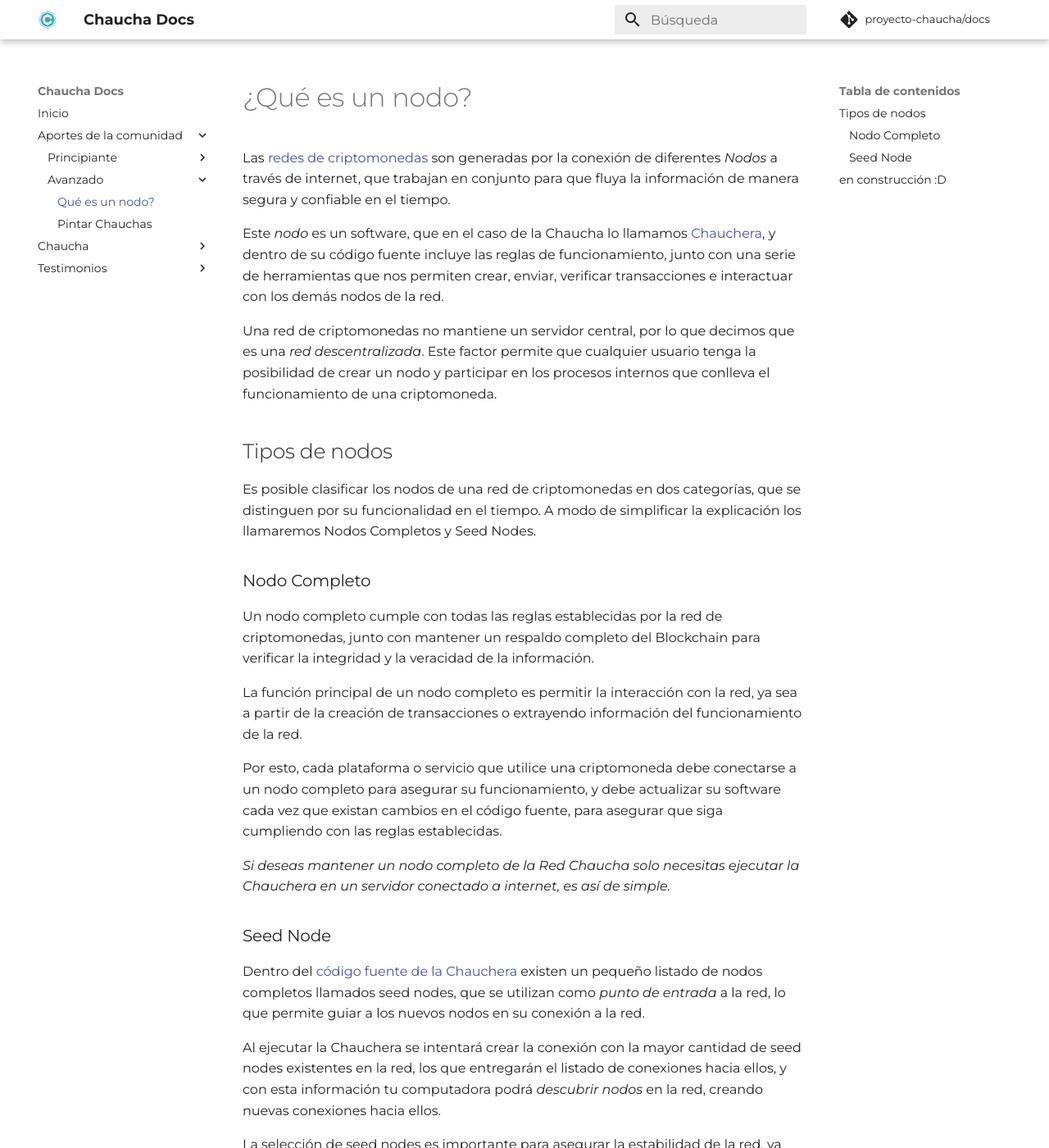
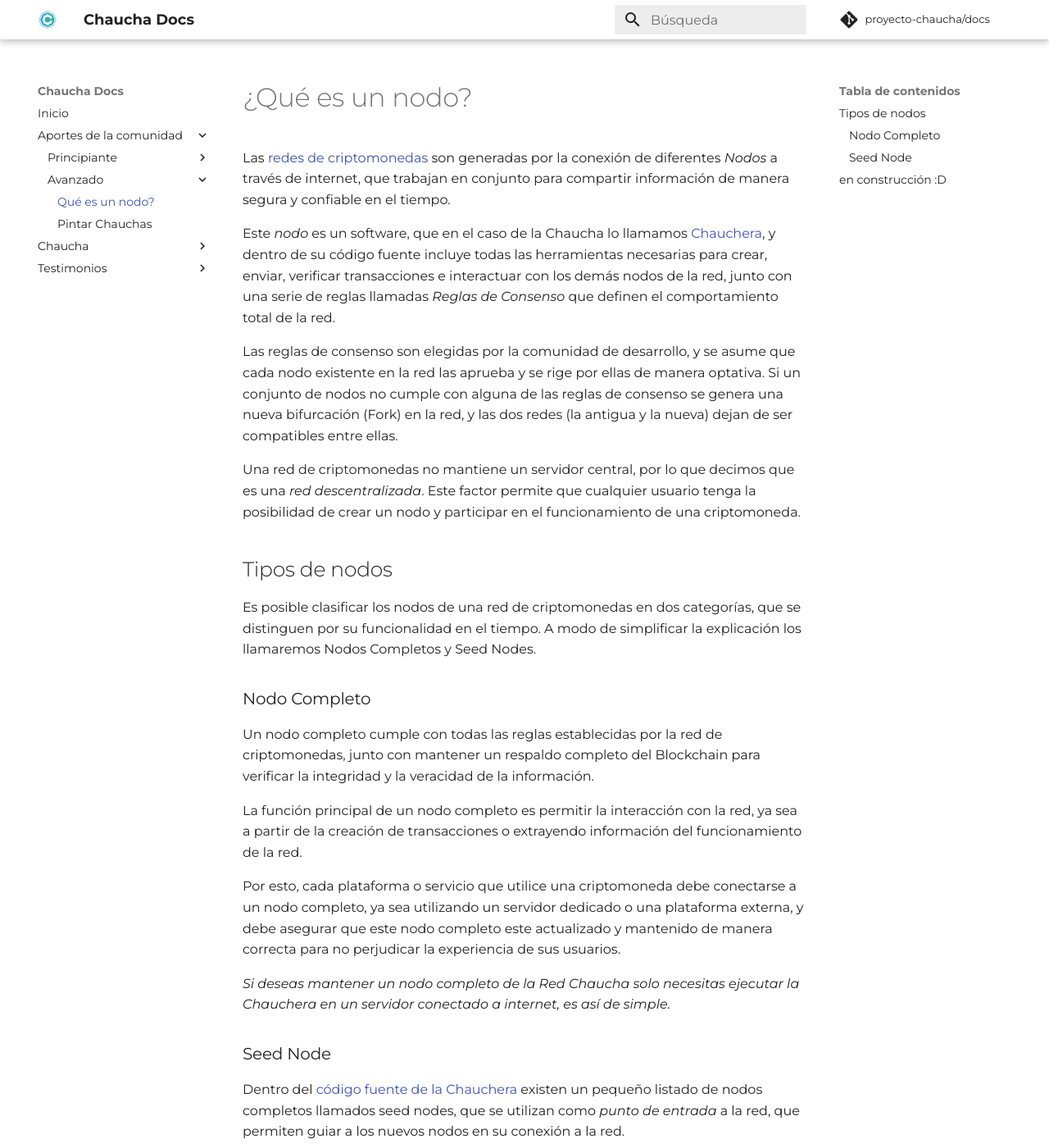
Before and after one commit to proyecto-chaucha/docs, an MkDocs documentation site: the page built from docs/nodo.md, in a window 1280 px wide and 1400 px high. Shown: the whole window at 82% size. Built offline with MkDocs 1.6.1 and Material for MkDocs 9.7.7, drawn with Linux system fonts in a browser that asks for light colours; comment, search, counter and statistics services are not loaded; old or Windows-style settings are respelled for this version of MkDocs; some of the changed text lies outside the part shown.

Commit message:
modificacion de nodo.md

```diff
--- a/docs/nodo.md
+++ b/docs/nodo.md
@@ -1,10 +1,12 @@
 # ¿Qué es un nodo?
 
-Las [redes de criptomonedas](https://es.bitcoinwiki.org/wiki/Red) son generadas por la conexión de diferentes *Nodos* a través de internet, que trabajan en conjunto para que fluya la información de manera segura y confiable en el tiempo.
+Las [redes de criptomonedas](https://es.bitcoinwiki.org/wiki/Red) son generadas por la conexión de diferentes *Nodos* a través de internet, que trabajan en conjunto para compartir información de manera segura y confiable en el tiempo.
 
-Este *nodo* es un software, que en el caso de la Chaucha lo llamamos [Chauchera](https://github.com/proyecto-chaucha/chauchera/releases/), y dentro de su código fuente incluye las reglas de funcionamiento, junto con una serie de herramientas que nos permiten crear, enviar, verificar transacciones e interactuar con los demás nodos de la red.
+Este *nodo* es un software, que en el caso de la Chaucha lo llamamos [Chauchera](https://github.com/proyecto-chaucha/chauchera/releases/), y dentro de su código fuente incluye todas las herramientas necesarias para crear, enviar, verificar transacciones e interactuar con los demás nodos de la red, junto con una serie de reglas llamadas *Reglas de Consenso* que definen el comportamiento total de la red.
 
-Una red de criptomonedas no mantiene un servidor central, por lo que decimos que es una *red descentralizada*. Este factor permite que cualquier usuario tenga la posibilidad de crear un nodo y participar en los procesos internos que conlleva el funcionamiento de una criptomoneda.
+Las reglas de consenso son elegidas por la comunidad de desarrollo, y se asume que cada nodo existente en la red las aprueba y se rige por ellas de manera optativa. Si un conjunto de nodos no cumple con alguna de las reglas de consenso se genera una nueva bifurcación (Fork) en la red, y las dos redes (la antigua y la nueva) dejan de ser compatibles entre ellas.
+
+Una red de criptomonedas no mantiene un servidor central, por lo que decimos que es una *red descentralizada*. Este factor permite que cualquier usuario tenga la posibilidad de crear un nodo y participar en el funcionamiento de una criptomoneda.
 
 ## Tipos de nodos
 
@@ -16,15 +18,15 @@
 
 La función principal de un nodo completo es permitir la interacción con la red, ya sea a partir de la creación de transacciones o extrayendo información del funcionamiento de la red.
 
-Por esto, cada plataforma o servicio que utilice una criptomoneda debe conectarse a un nodo completo para asegurar su funcionamiento, y debe actualizar su software cada vez que existan cambios en el código fuente, para asegurar que siga cumpliendo con las reglas establecidas.
+Por esto, cada plataforma o servicio que utilice una criptomoneda debe conectarse a un nodo completo, ya sea utilizando un servidor dedicado o una plataforma externa, y debe asegurar que este nodo completo este actualizado y mantenido de manera correcta para no perjudicar la experiencia de sus usuarios.
 
 *Si deseas mantener un nodo completo de la Red Chaucha solo necesitas ejecutar la Chauchera en un servidor conectado a internet, es así de simple.*
 
 ### Seed Node
 
-Dentro del [código fuente de la Chauchera](https://github.com/proyecto-chaucha/chauchera/blob/master/src/chainparams.cpp#L128) existen un pequeño listado de nodos completos llamados seed nodes, que se utilizan como *punto de entrada* a la red, lo que permite guiar a los nuevos nodos en su conexión a la red.
+Dentro del [código fuente de la Chauchera](https://github.com/proyecto-chaucha/chauchera/blob/master/src/chainparams.cpp#L128) existen un pequeño listado de nodos completos llamados seed nodes, que se utilizan como *punto de entrada* a la red, que permiten guiar a los nuevos nodos en su conexión a la red.
 
-Al ejecutar la Chauchera se intentará crear la conexión con la mayor cantidad de seed nodes existentes en la red, los que entregarán el listado de conexiones hacia ellos, y con esta información tu computadora podrá *descubrir nodos* en la red, creando nuevas conexiones hacia ellos.
+Al ejecutar la Chauchera se intentará crear la conexión con la mayor cantidad de seed nodes disponibles, los que entregarán el listado de las conexiones que mantienen activas hacia ellos, y con esta información tu computadora podrá *descubrir nodos* en la red, creando nuevas conexiones entre nodos.
 
 La selección de seed nodes es importante para asegurar la estabilidad de la red, ya que si alguno falla se pierde una gran parte de las conexiones existentes en la red de criptomonedas.
 
```
